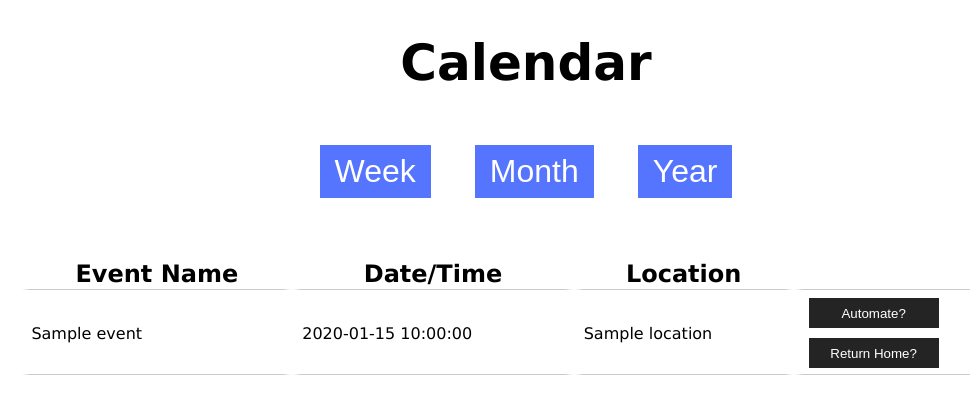
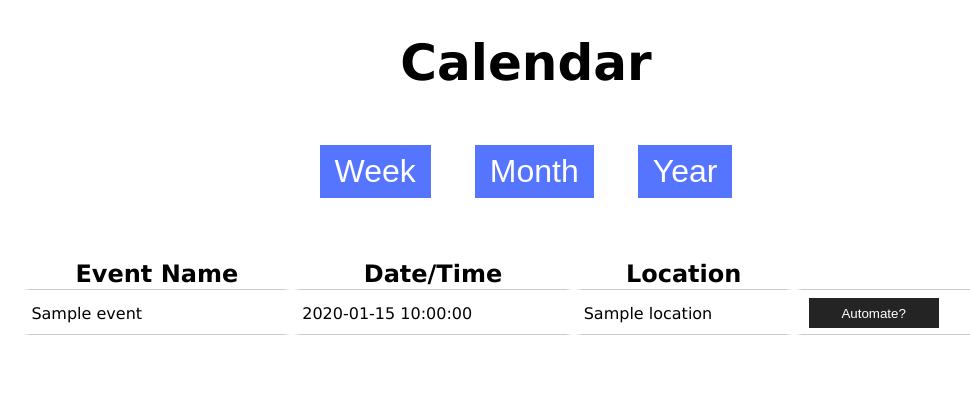
Before and after one commit to fartingpenguin/ao, a Flask app: template templates/index.html in a window 1280 px wide. Shown: the top 414 px of the page, without its empty margins (114-1084 px from the left). Run offline with Flask 3, Linux system fonts and the light colour scheme; the template is opened without the code that fills it: most values are stand-ins (such as "Sample title", 1, 10 or a date in 2020).

Commit message:
cdfgfdgdf

```diff
--- a/templates/index.html
+++ b/templates/index.html
@@ -31,8 +31,6 @@
                 <td>
                     <button type="button" class="button2 automate-button">Automate?</button>
                     <br>
-                    <button type="button" class="button2 home-button">Return Home?</button>
-                    <!-- Placeholder for event-specific content -->
                     <div class="event-content" style="display: none;">
                         This is the event for {{ event['name'] }}.
                     </div>
```
